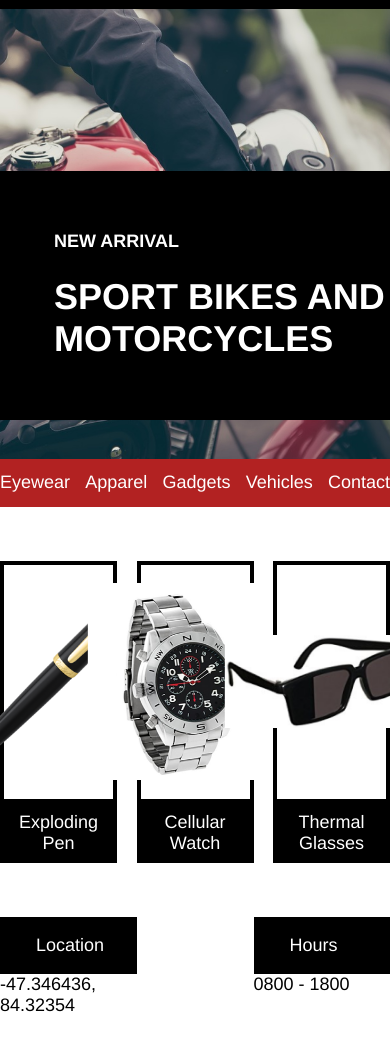
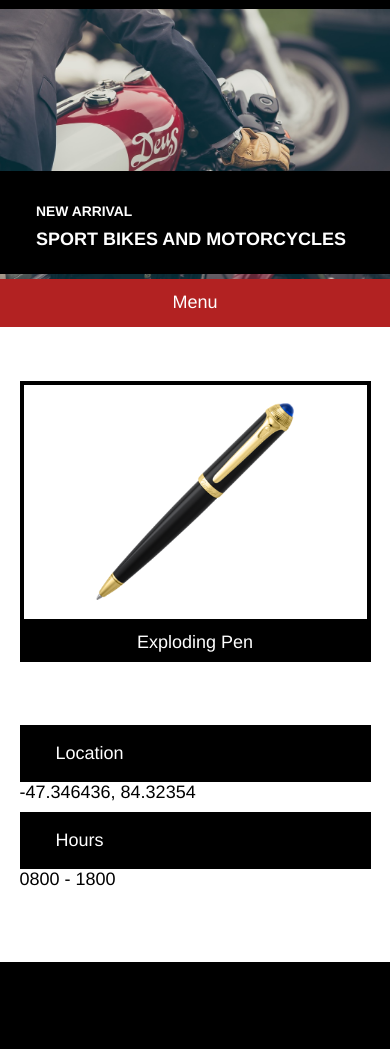
Before and after one commit to dashuto4ka/secret-agent-supply, a plain HTML site: page index.html in a window 390 px wide. Shown: the part 42-1091 px from the top of the page. Drawn offline with Linux system fonts and the light colour scheme.

Commit message:
Responsive Design

```diff
--- a/index.html
+++ b/index.html
@@ -21,29 +21,32 @@
          </div>
       </div>
       <nav>
-         <ul class="container">
+         <ul class="container full-menu">
             <li>Eyewear</li>
             <li>Apparel</li>
             <li>Gadgets</li>
             <li>Vehicles</li>
             <li>Contact</li>
          </ul>
+         <ul class="container menu">
+            <li>Menu</li>
+         </ul>
       </nav>
       <div class="container">
          <div class="products">
-            <div class="product">
+            <div class="product pen">
                <div class="product-image">
                   <img src="resources/images/pen.png">
                </div>
                <span class="description">Exploding Pen</span>
             </div>
-            <div class="product">
+            <div class="product watch">
                <div class="product-image">
                   <img src="resources/images/watch.png">
                </div>
                <span class="description">Cellular Watch</span>
             </div>
-            <div class="product">
+            <div class="product glasses">
                <div class="product-image">
                   <img src="resources/images/glasses.png">
                </div>
@@ -52,11 +55,11 @@
          </div>
          <div class="container">
             <div class="business-info">
-               <div class="location">
+               <div class="item">
                   <span class="info">Location</span>
                   <span>-47.346436, 84.32354</span>
                </div>
-               <div class="hours">
+               <div class="item">
                   <span class="info">Hours</span>
                   <span>0800 - 1800</span>
                </div>
--- a/resources/css/style.css
+++ b/resources/css/style.css
@@ -23,7 +23,7 @@ header .container {
 	margin: 0 auto;
 }
 
-.container img {
+header img {
 	height: 1.5rem;
 	padding-right: 1rem;
 }
@@ -41,6 +41,7 @@ header .container {
 	padding: 2em 3em;
 	position: relative;
 	top: 9rem;
+	font-weight: bold;
 }
 
 nav {
@@ -56,7 +57,11 @@ nav ul {
 	list-style: none;
 }
 
-
+.menu {
+	display: none;
+	text-align: center;
+	padding: 0.75em 0;
+}
 
 .products {
 	display: flex;
@@ -90,19 +95,17 @@ nav ul {
 	text-align: center;
 }
 
-.location, .hours {
-	width: 35%;
-}
-
-
-
 .business-info {
 	margin-bottom: 4rem;
 	display: flex;
 	justify-content: space-between;
 }
 
-.business-info span {
+.item {
+	width: 35%;
+}
+
+.item span {
 	display: block;
 }
 
@@ -117,3 +120,72 @@ footer {
 	color: white;
 	padding: 5rem 0;
 }
+
+@media only screen and (max-width: 1024px) {
+
+	.product {
+		width: 47%;
+	}
+
+	.glasses {
+		display: none;
+	}
+
+	.full-menu {
+		display: none;
+	}
+
+	.menu {
+		display: block;
+	}
+
+	.container {
+		max-width: 760px;
+	}
+
+@media only screen and (max-width: 510px) {
+
+	.banner {
+		height: 15rem;
+	}
+
+	.headline {
+	   width: 100%;
+	   padding: 1rem 2rem;
+	   line-height: 0.5rem;
+    }
+
+    .headline h1 {
+    	font-size: 1rem;
+    }
+
+    .headline h4 {
+    	font-size: 0.77rem;
+    }
+
+    .watch {
+    	display: none;
+    }
+
+    .product {
+    	width: 90%;
+    }
+
+    .products {
+    	justify-content: center;
+    }
+
+    .business-info {
+    	flex-direction: column;
+    	align-items: center;
+    }
+
+    .item {
+    	margin-top: 0.5rem;
+    	width: 90%;
+    }
+
+    footer {
+    	text-align: center;
+    }
+}
```
